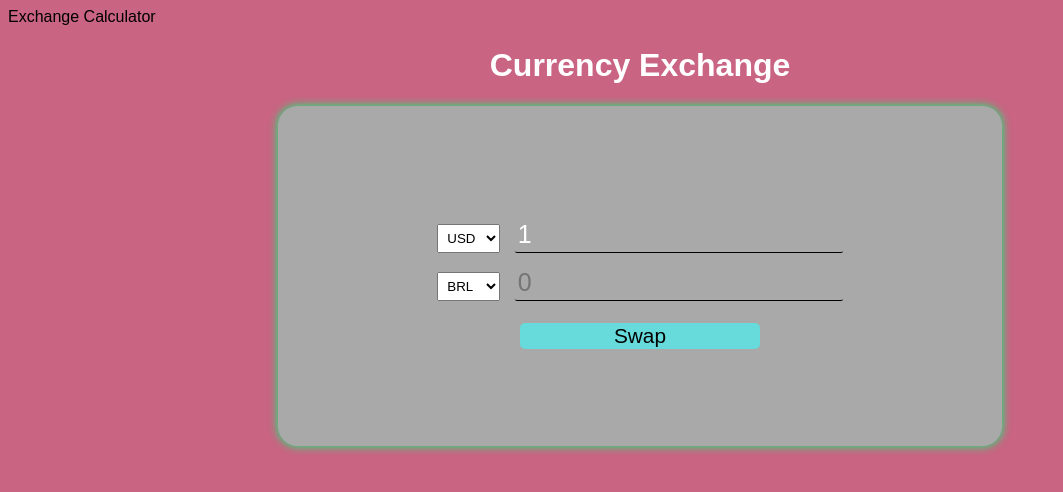
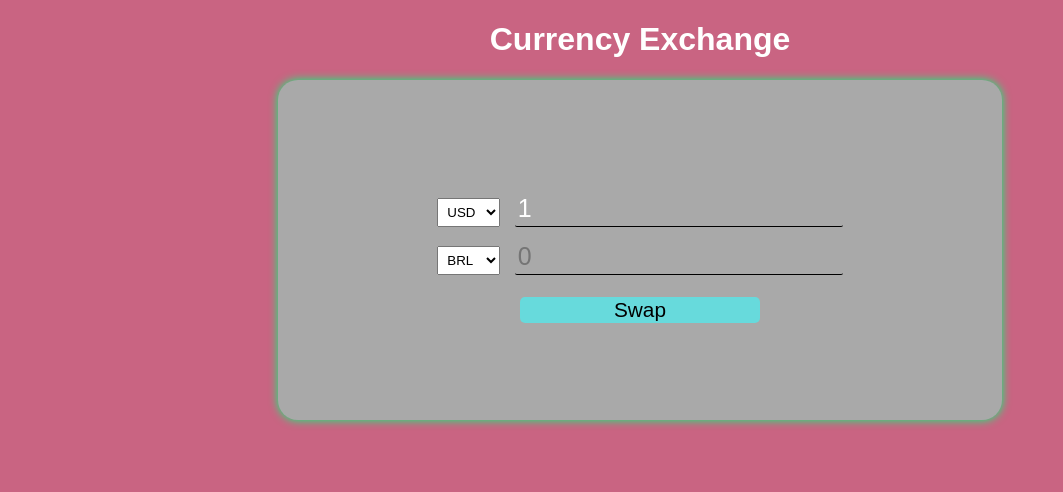
Before and after one commit to YlanzinhoY/ExchangePage, a plain HTML site: page index.html in a window 1280 px wide. Shown: the whole page, without its empty margins (0-1063 px from the left). Drawn offline with nearby package versions, Linux system fonts and the light colour scheme; no server answers.

Commit message:
version 1.0.3

```diff
--- a/index.html
+++ b/index.html
@@ -8,7 +8,6 @@
     <link rel="stylesheet" href="css/main.css">
 </head>
 <body>
-Exchange Calculator
     <h1>Currency Exchange</h1>
     <div class="container">
         <div class="currency">
```
